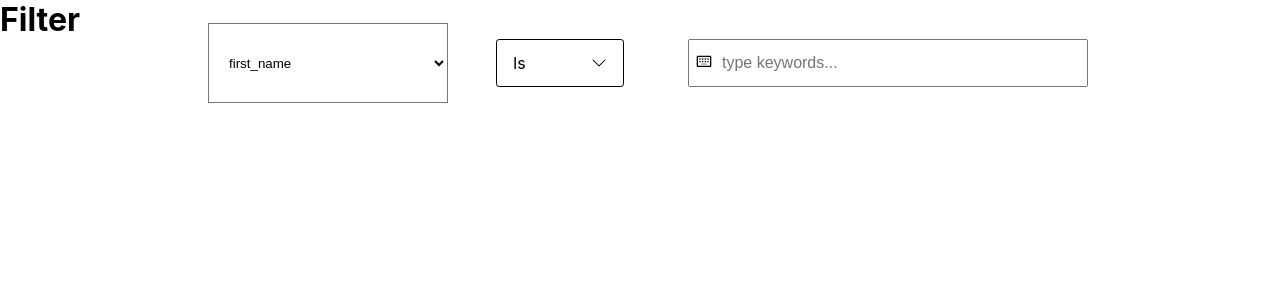
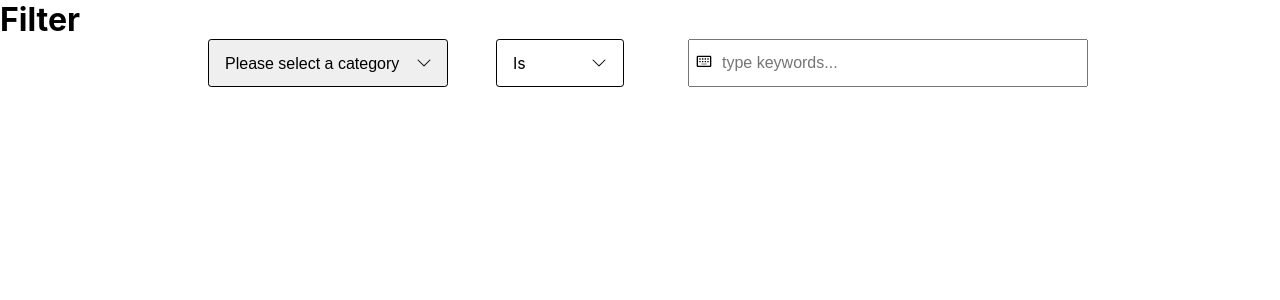
Before and after one commit to prakritip0/react-filter, a React (Create React App) app: page / in a window 1280 px wide. Shown: the top 300 px of the page. Built offline with nearby package versions, Linux system fonts and the light colour scheme.

Commit message:
chore: unshift the placeholder into tagsArray

```diff
--- a/src/components/Filters.js
+++ b/src/components/Filters.js
@@ -1,23 +1,26 @@
+import { useState } from "react";
 import { BsChevronDown } from "react-icons/bs";
 import { MdOutlineKeyboardAlt } from "react-icons/md";
 
 let data = require("./data/data.json")
 const Filters = () => {
   const tagsArray = Object.keys(data[0]);
-  // console.log("tagsArray")
+  tagsArray.unshift("Please select a category");
+
+  const [defaultTag, setDefaultTag] = useState("Please select a category");
   return (
     <div className="filters flex-row">
       <div className="firstFilter flex-row">
-        <BsChevronDown className='dropIcon1' />
-        <input list="tags" id="filter1input" placeholder="Category" name="option" />
-        <select id="tags">
+        <select id="tags" defaultValue={defaultTag}>
           {tagsArray && tagsArray.map((category) => {
-            // console.log(category);
             return (
-              <option value={category}>{category}</option>
+              <>
+                <option value={category}>{category}</option>
+              </>
             )
           })}
         </select>
+        <BsChevronDown className='dropIcon1'/>
       </div>
 
       <div className="secondFilter flex-row border">
--- a/src/index.css
+++ b/src/index.css
@@ -49,27 +49,22 @@ code {
   position: relative;
 }
 
-#filter1input {
+.firstFilter select {
+  width: 100%;
+  height: 3rem;
+  -webkit-appearance: none;
+  -moz-appearance: none;
   width: 15rem;
-  height: 3rem;
+  padding: 0.5rem 1rem;
+  position: absolute;
   border: 1px solid #000;
   border-radius: 0.2rem;
-  padding: 0.5rem 1rem;
-  font-size: 1rem;
-  cursor: pointer;
-}
-
-#filter1input::placeholder {
-  color: rgb(101, 100, 100);
   font-size: 1rem;
 }
 
-/* #filter1input::-webkit-calendar-picker-indicator {
-  display: none;
-} */
 .dropIcon1 {
   position: absolute;
-  right: 12.5%;
+  right: 0;
   cursor: pointer;
 }
 
@@ -77,24 +72,18 @@ code {
   scale: 1.1;
 }
 
-#tags {
-  width: 15rem;
-  height: 3rem;
-  padding: 0.5rem 1rem;
-  height: 5rem;
+/* .firstFilter select option {
+  color: #000;
+  background-color: #fff;
   position: absolute;
-  background-color: #fff;
-}
+  top: 10%;
+} */
 
-#tags::-webkit-calendar-picker-indicator {
-  display: none !important;
-  opacity: 0;
-}
-
-#tags>option {
+/* #tags>option {
   background-color: #fff;
   color: #000;
-}
+  font-size: 1rem;
+} */
 
 .secondFilter {
   width: 8rem;
```
